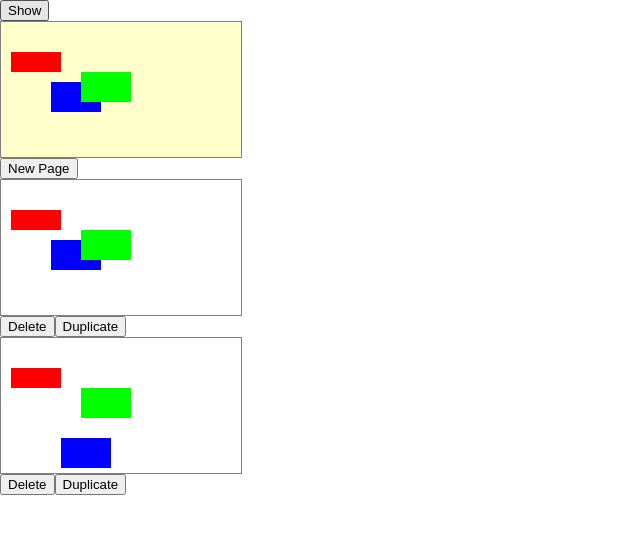
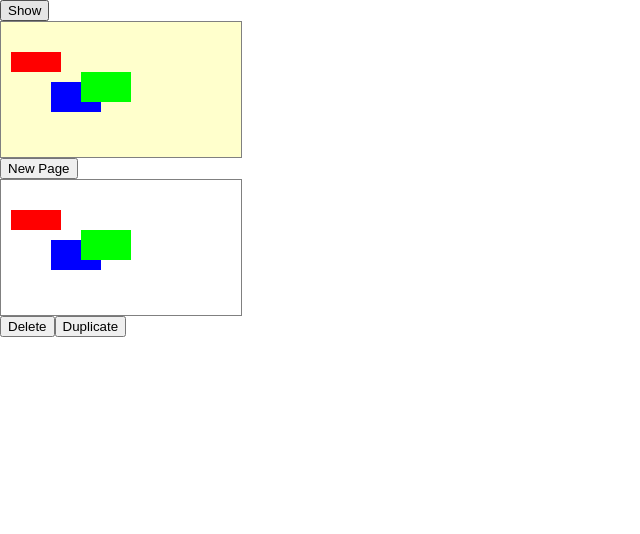
Before and after one commit to snakajima/studio-js, a React (Create React App) app: page / in a window 1280 px wide. Shown: the top 534 px of the page, without its empty margins (0-640 px from the left). Built offline with nearby package versions, Linux system fonts and the light colour scheme.

Commit message:
duplicate

```diff
--- a/src/App.js
+++ b/src/App.js
@@ -31,20 +31,16 @@ var store = createStore((_state, action)=> {
          id:"i2", x:80, y:50, h:30, w:50, bc:'#0f0'
        }],
        pages:[{
-       },{
-         i1:{
-           translate:[10, 40]
-         }
        }]
     };
   }
   var state = Object.assign({}, _state);
   switch(action.type) {
   case 'duplicateScene':
-    state.pages.push({});
+    state.pages.unshift({});
     break;
   case 'duplicatePage':
-    state.pages.push({});
+    state.pages.splice(action.pageIndex, 0, Object.assign({}, action.page));
     break;
   case 'deletePage':
     state.pages = state.pages.filter((p) => {return p!==action.page});
@@ -63,7 +59,7 @@ var store = createStore((_state, action)=> {
     //console.log('movePageElement 1', action);
     var page = Object.assign({}, state.pages[action.pageIndex]);
     //console.log('movePageElement', page);
-    var element = page[action.id] || {};
+    var element = Object.assign({}, page[action.id] || {});
     var tx = element.translate || [0,0];
     tx = [tx[0] + action.dx, tx[1] + action.dy];
     element.translate = tx;
@@ -169,7 +165,7 @@ class Page extends Component {
           {this.sceneElements.map((element, index)=>{ return <Element key={index} pageIndex={this.props.pageIndex} element={element} />})}
         </div>
         <button onClick={()=>{store.dispatch({type:'deletePage', page:this.props.page})}} >Delete</button>
-        <button onClick={()=>{store.dispatch({type:'duplicatePage', page:this.props.page})}} >Duplicate</button>
+        <button onClick={()=>{store.dispatch({type:'duplicatePage', page:this.props.page, pageIndex:this.props.pageIndex})}} >Duplicate</button>
       </div>
     );
   }
```
